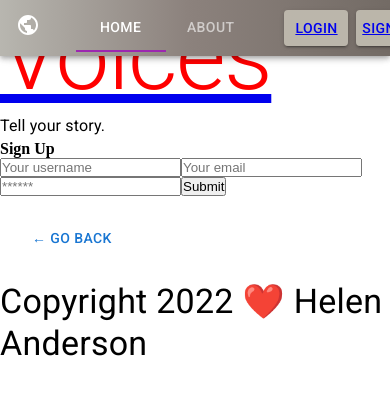
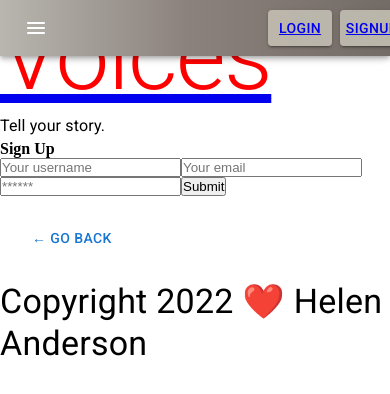
Before and after one commit to grace-anderson/voices, a React (Create React App) app in the folder client/: page /signup in a window 390 px wide. Shown: the top 394 px of the page. Built offline with nearby package versions, Linux system fonts and the light colour scheme.

Commit message:
Completed draft responsive nav

```diff
--- a/client/src/App.js
+++ b/client/src/App.js
@@ -16,8 +16,8 @@ import Profile from './pages/Profile';
 import Header from './components/Header';
 import Footer from './components/Footer';
 
-// Navbar links (on Header)
-const linksArray = ["Home", "About", "Stories", "Contact"];
+// Header navbar links
+const linksArray = ["Home", "Stories", "About"];
 
 // Construct our main GraphQL API endpoint
 const httpLink = createHttpLink({
--- a/client/src/components/Header/DrawerComp.jsx
+++ b/client/src/components/Header/DrawerComp.jsx
@@ -1,14 +1,42 @@
-import React, {useState} from "react";
-import { Drawer } from "@mui/material";
+import React, { useState } from "react";
 
-const DrawerComp = () => {
+import {
+  Drawer,
+  IconButton,
+  List,
+  ListItemButton,
+  ListItemIcon,
+  ListItemText,
+} from "@mui/material";
+import MenuRoundedIcon from "@mui/icons-material/MenuRounded";
 
-    const [open, setOpen] = useState(false)
+const DrawerComp = ({ links }) => {
+  const [open, setOpen] = useState(false);
 
   return (
-    <>
-      <Drawer open={true}></Drawer>
-    </>
+    <React.Fragment>
+      <Drawer
+        PaperProps={{ sx: { backgroundColor: "rgba(115,107,101,1)" } }}
+        open={open}
+        onClose={() => setOpen(false)}
+      >
+        <List>
+          {links.map((link, index) => (
+            <ListItemButton onClick={() => setOpen(false)} key={index} divider>
+              <ListItemIcon>
+                <ListItemText sx={{ color: "white" }}>{link}</ListItemText>
+              </ListItemIcon>
+            </ListItemButton>
+          ))}
+        </List>
+      </Drawer>
+      <IconButton
+        sx={{ marginLeft: "left", color: "white" }}
+        onClick={() => setOpen(!open)}
+      >
+        <MenuRoundedIcon />
+      </IconButton>
+    </React.Fragment>
   );
 };
 
--- a/client/src/components/Header/index.jsx
+++ b/client/src/components/Header/index.jsx
@@ -10,10 +10,13 @@ import {
   Tab,
   Tabs,
   Typography,
+  useTheme,
+  useMediaQuery,
 } from "@mui/material";
 import PublicIcon from "@mui/icons-material/Public";
 
 import Auth from "../../utils/auth";
+import DrawerComp from "./DrawerComp";
 
 const Header = ({ links }) => {
   const logout = (event) => {
@@ -21,10 +24,15 @@ const Header = ({ links }) => {
     Auth.logout();
   };
 
+  const theme = useTheme();
+  console.log(theme);
+  const isMatch = useMediaQuery(theme.breakpoints.down("sm"));
+  console.log(isMatch);
+
   const [value, setValue] = React.useState(0);
 
   return (
-    <header>
+    <React.Fragment>
       <AppBar
         sx={{
           backgroundImage:
@@ -32,13 +40,67 @@ const Header = ({ links }) => {
         }}
       >
         <Toolbar>
+          {isMatch ? (
+            <>
+              <DrawerComp links={links} />
               <Grid sx={{ placeItems: "center" }} container>
-            <Grid item xs={2}>
+                <Grid item xs="8" />
+                <Grid item xs="4">
+                  <Box display="flex">
+                    {Auth.loggedIn() ? (
+                      <>
+                        <Link className="" to="/me">
+                          {Auth.getProfile().data.username}'s profile
+                        </Link>
+                        <Button
+                          variant="contained"
+                          sx={{
+                            marginLeft: "auto",
+                            background: "rgba(191,185,174,0.9556197478991597)",
+                          }}
+                          onClick={logout}
+                        >
+                          Logout
+                        </Button>
+                      </>
+                    ) : (
+                      <>
+                        <Button
+                          sx={{
+                            marginLeft: "auto",
+                            background: "rgba(191,185,174,0.9556197478991597)",
+                          }}
+                          variant="contained"
+                        >
+                          <Link className="" to="/login">
+                            Login
+                          </Link>
+                        </Button>
+                        <Button
+                          sx={{
+                            marginLeft: 1,
+                            background: "rgba(191,185,174,0.9556197478991597)",
+                          }}
+                          variant="contained"
+                        >
+                          <Link className="btn" to="/signup">
+                            Signup
+                          </Link>
+                        </Button>
+                      </>
+                    )}
+                  </Box>
+                </Grid>
+              </Grid>
+            </>
+          ) : (
+            <Grid sx={{ placeItems: "center" }} container>
+              <Grid item xs={1}>
                 <Typography>
                   <PublicIcon />
                 </Typography>
               </Grid>
-            <Grid item xs={6}>
+              <Grid item xs={7}>
                 <Tabs
                   indicatorColor="secondary"
                   textColor="inherit"
@@ -98,6 +160,7 @@ const Header = ({ links }) => {
                 </Box>
               </Grid>
             </Grid>
+          )}
         </Toolbar>
       </AppBar>
       <div>
@@ -108,28 +171,7 @@ const Header = ({ links }) => {
         </Link>
         <Typography variant="subtitle1">Tell your story.</Typography>
       </div>
-      {/* <div>
-        {Auth.loggedIn() ? (
-          <>
-            <Link className="" to="/me">
-              {Auth.getProfile().data.username}'s profile
-            </Link>
-            <Button variant="contained" sx={{ margin: 3 }} onClick={logout}>
-              Logout
-            </Button>
-          </>
-        ) : (
-          <>
-            <Link className="" to="/login">
-              Login
-            </Link>
-            <Link className="btn" to="/signup">
-              Signup
-            </Link>
-          </>
-        )}
-      </div> */}
-    </header>
+    </React.Fragment>
   );
 };
 
```
Lines whose indentation alone changed are shown as unchanged.
